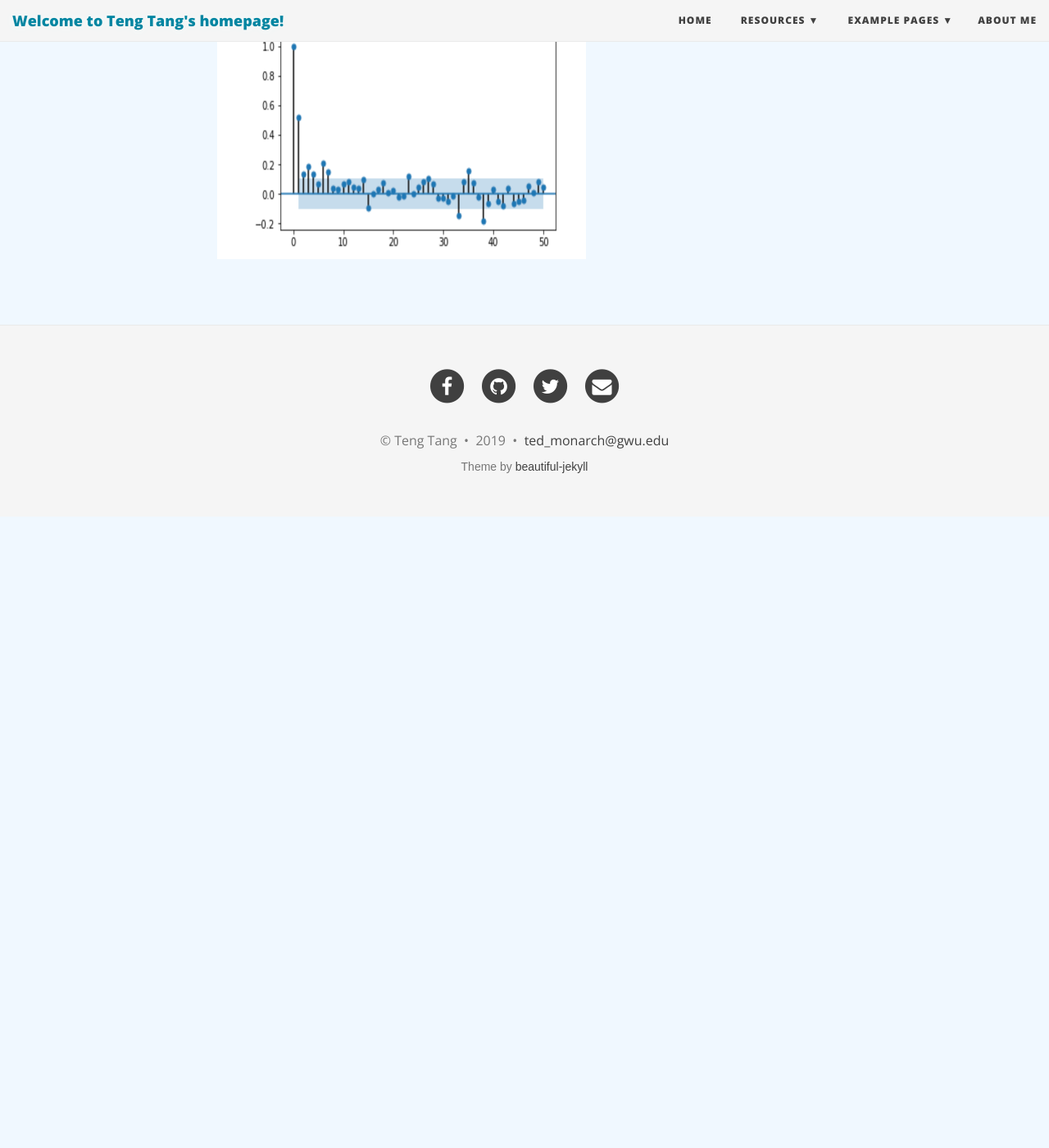
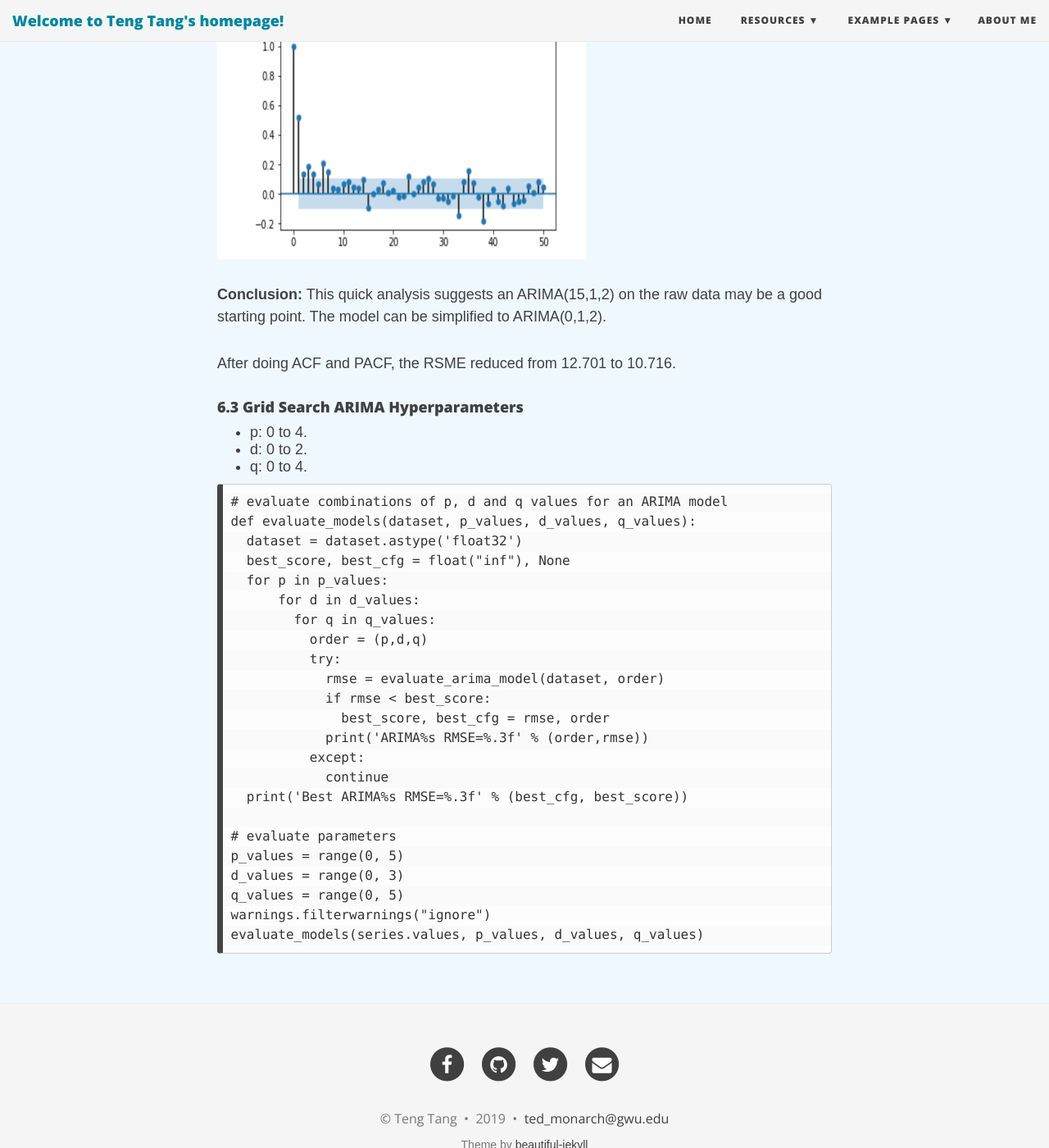
Before and after one commit to Monarch2018/ev_prediction, a Jekyll site: the page built from timeseries.md, in a window 1280 px wide and 1400 px high, scrolled down 6568 px. Shown: the whole window at 82% size. Built offline with Jekyll 4.4.1, drawn with Linux system fonts in a browser that asks for light colours; nearby versions of some CDN libraries; before the commit the page ends 7198 px from its top, so only the background shows below that.

Commit message:
Update timeseries.md

````diff
--- a/timeseries.md
+++ b/timeseries.md
@@ -199,3 +199,39 @@ plot_pacf(series, lags=50, ax=pyplot.gca())
 pyplot.show()
 ```
 ![acf](/img/acf.png#acf)
+
+**Conclusion:** This quick analysis suggests an ARIMA(15,1,2) on the raw data may be a good starting point. The model can be simplified to ARIMA(0,1,2).
+
+After doing ACF and PACF, the RSME reduced from 12.701 to 10.716.
+
+#### 6.3 Grid Search ARIMA Hyperparameters
+
+- p: 0 to 4.
+- d: 0 to 2.
+- q: 0 to 4.
+
+```
+# evaluate combinations of p, d and q values for an ARIMA model
+def evaluate_models(dataset, p_values, d_values, q_values):
+  dataset = dataset.astype('float32')
+  best_score, best_cfg = float("inf"), None
+  for p in p_values:
+      for d in d_values:
+        for q in q_values:
+          order = (p,d,q)
+          try:
+            rmse = evaluate_arima_model(dataset, order)
+            if rmse < best_score:
+              best_score, best_cfg = rmse, order
+            print('ARIMA%s RMSE=%.3f' % (order,rmse))
+          except:
+            continue
+  print('Best ARIMA%s RMSE=%.3f' % (best_cfg, best_score))
+
+# evaluate parameters
+p_values = range(0, 5)
+d_values = range(0, 3)
+q_values = range(0, 5)
+warnings.filterwarnings("ignore")
+evaluate_models(series.values, p_values, d_values, q_values)
+```
````
